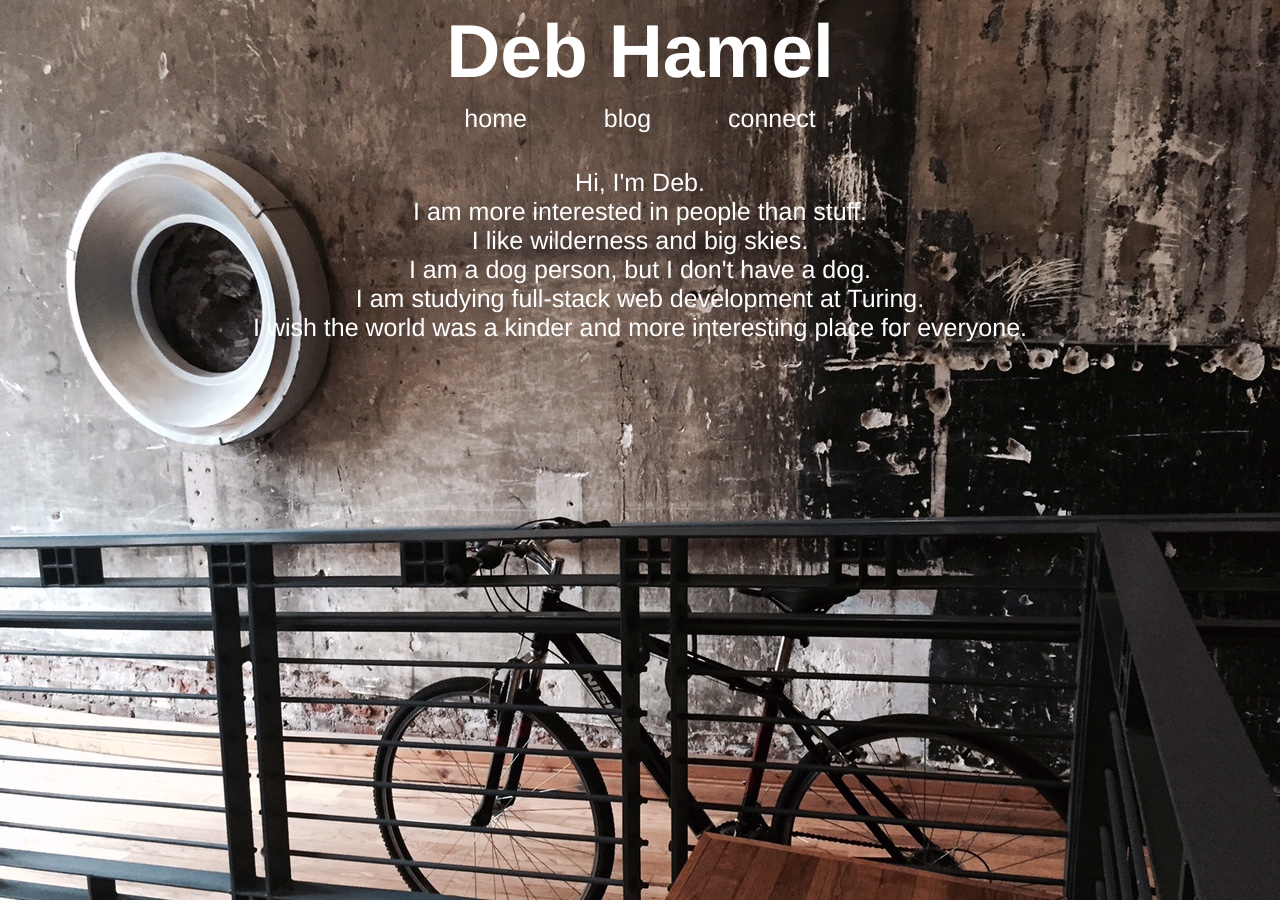
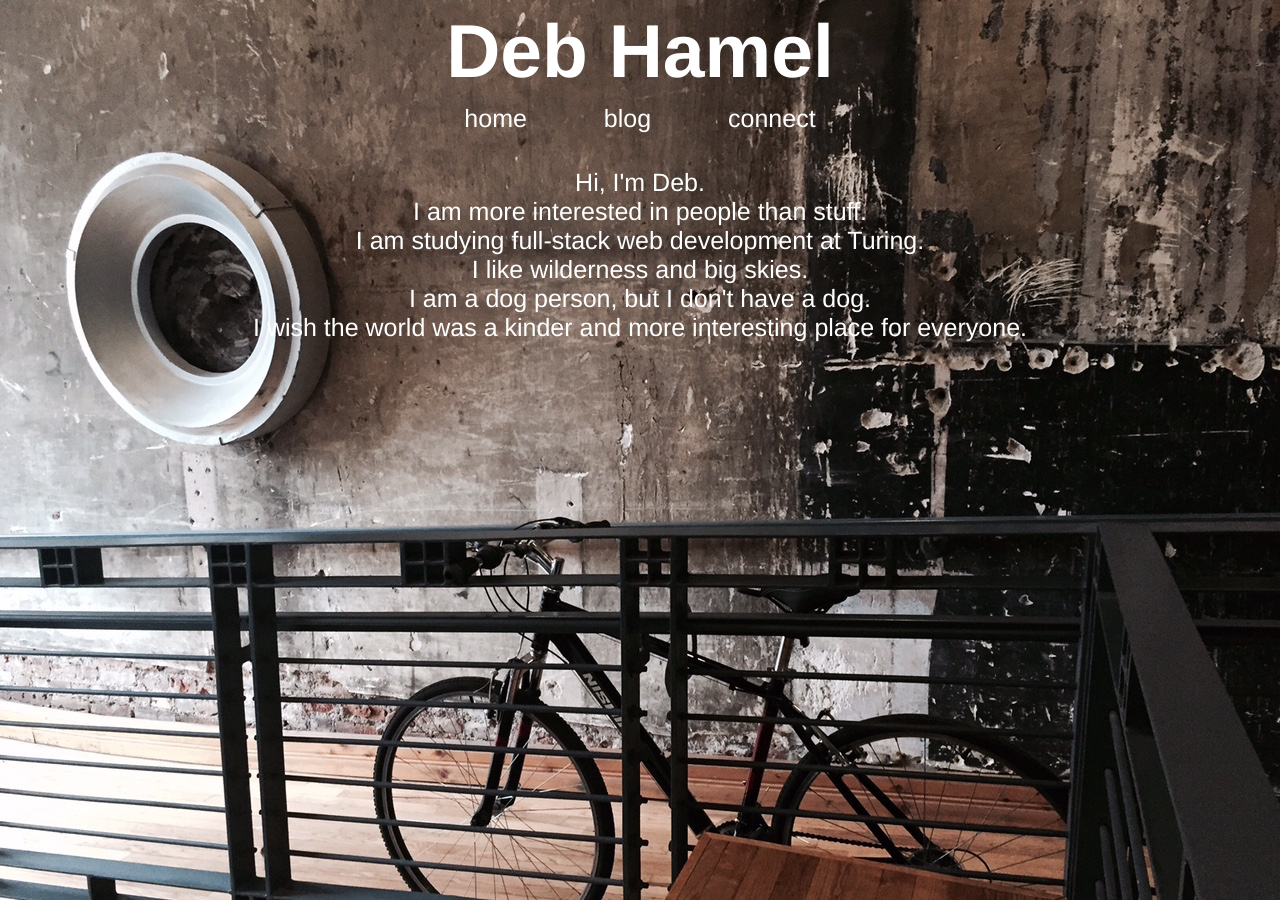
Before and after one commit to deborahleehamel/deborahleehamel.github.io, a Jekyll site: the page built from index.html, in a window 1280 px wide. Built offline with Jekyll 4.4.1, drawn with Linux system fonts in a browser that asks for light colours; some of the changed lines change nothing that is shown.

Commit message:
Home text update.

```diff
--- a/index.html
+++ b/index.html
@@ -5,9 +5,9 @@ layout: default
 <div class="intro">
   Hi, I'm Deb.<br />
   I am more interested in people than stuff.<br />
+  I am studying full-stack web development at Turing.<br />
   I like wilderness and big skies.<br />
   I am a dog person, but I don't have a dog.<br />
-  I am studying full-stack web development at Turing.<br />
   I wish the world was a kinder and more interesting place for everyone.
 </div>
 
```
